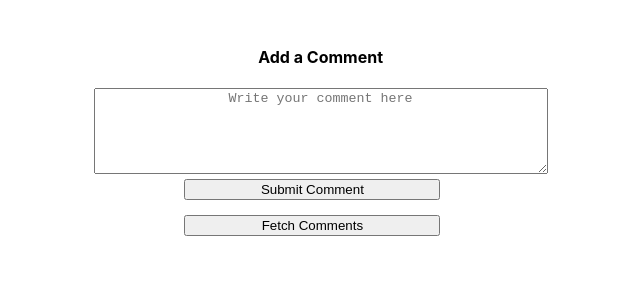
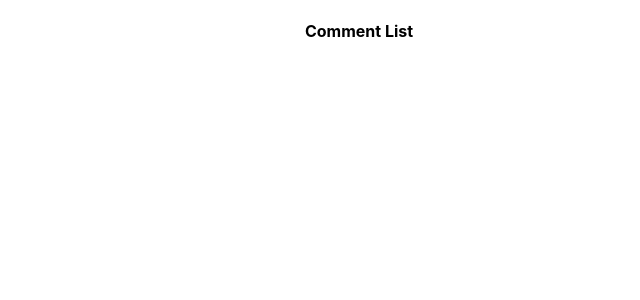
Before and after one commit to aelise17264/testing, a React (Create React App) app: page / in a window 1280 px wide. Shown: the top 300 px of the page, without its empty margins (281-921 px from the left). Built offline with nearby package versions, Linux system fonts and the light colour scheme.

Commit message:
started to refactor site to use react router dom

```diff
--- a/package.json
+++ b/package.json
@@ -13,6 +13,7 @@
     "react": "^17.0.2",
     "react-dom": "^17.0.2",
     "react-redux": "^7.2.4",
+    "react-router-dom": "^5.2.0",
     "react-scripts": "4.0.3",
     "redux": "^4.1.0",
     "redux-promise": "^0.6.0",
--- a/src/Components/App.js
+++ b/src/Components/App.js
@@ -1,4 +1,5 @@
 import React from 'react';
+import {Route} from 'react-router-dom';
 import CommentBox from 'Components/CommentBox';
 import CommentList from 'Components/CommentList';
 
@@ -6,9 +7,8 @@ import CommentList from 'Components/CommentList';
 function App() {
   return (
     <div className="App">
-      <CommentBox />
-      <CommentList />
-
+      <Route path="/post" component={CommentBox} />
+      <Route path="/" component={CommentList} />
     </div>
   );
 }
--- a/src/Components/CommentList.js
+++ b/src/Components/CommentList.js
@@ -12,6 +12,7 @@ class CommentList extends Component {
     render(){
         return(
             <div className="commentList">
+                <h4>Comment List</h4>
                 <ul>
                     {this.renderComments()}
                 </ul>
--- a/src/index.js
+++ b/src/index.js
@@ -1,6 +1,7 @@
 import React from 'react';
 import ReactDOM from 'react-dom';
 import './index.css';
+import {BrowserRouter, Route} from 'react-router-dom';
 import Root from 'Root';
 
 import App from 'Components/App';
@@ -8,7 +9,9 @@ import App from 'Components/App';
 ReactDOM.render(
   <React.StrictMode>
   <Root>
-    <App />
+  <BrowserRouter>
+    <Route path="/" component={App} />
+    </BrowserRouter>
   </Root>
   </React.StrictMode>,
   document.getElementById('root')
```
Also changed, not shown: 1 other file (tests, documents, lock files or other folders).
